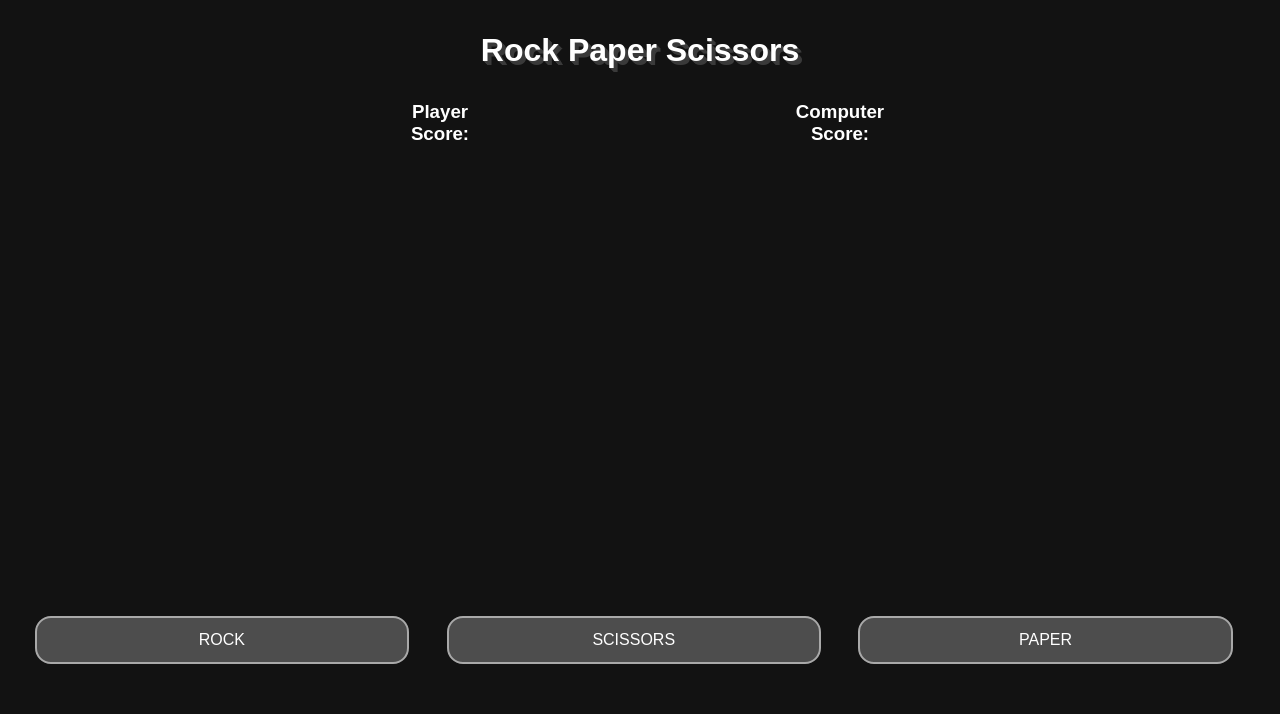
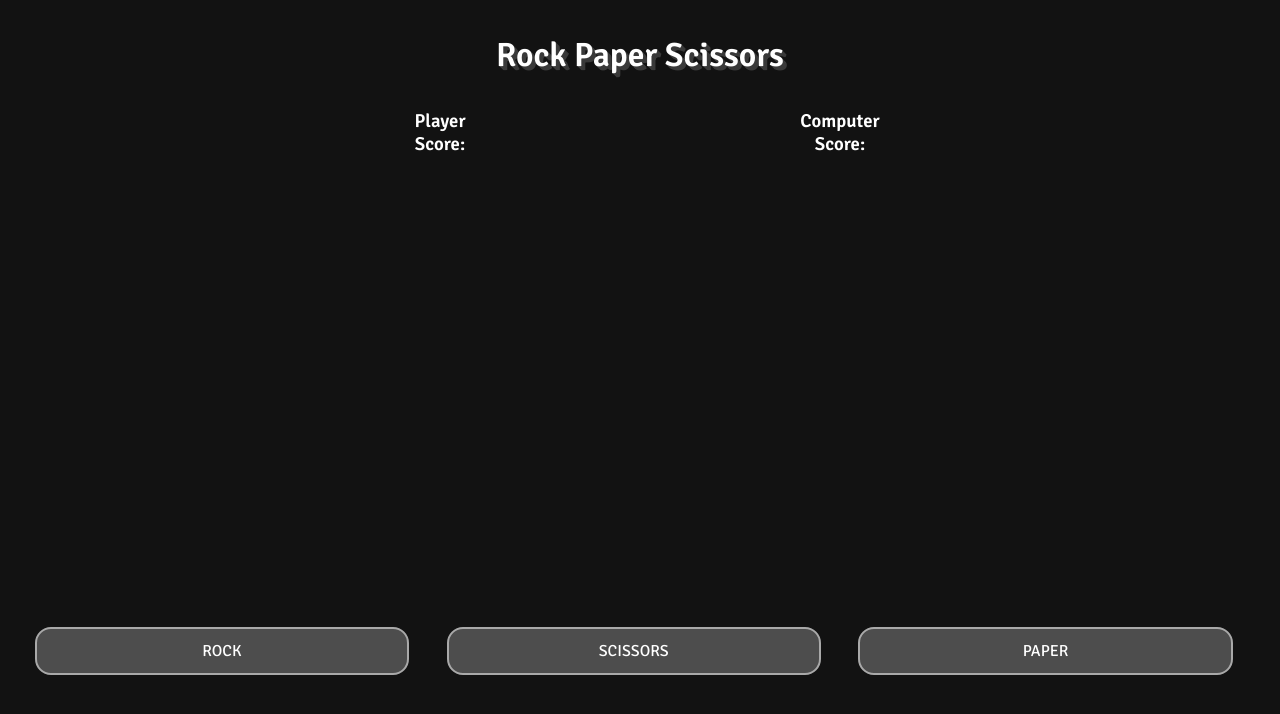
Before and after one commit to Suraj-Gov/rock-paper-scissors, a plain HTML site: page index.html in a window 1280 px wide. Drawn offline with Linux system fonts and the light colour scheme.

Commit message:
Enabled Google Fonts.

```diff
--- a/index.css
+++ b/index.css
@@ -4,6 +4,7 @@
     background-color: #121212;
     color: white;
     user-select: none;
+    font-family: 'Signika', sans-serif;;
 }
 
 html {
@@ -21,14 +22,14 @@ html {
 }
 
 h1 {
-    font-family: 'Proxima Nova', sans-serif;
     margin: 1em;
-    font-size: 2em;
+    font-size: 2.1em;
     text-align: center;
     text-shadow: 1px 1px rgb(58, 58, 58),
                  2px 2px rgb(58, 58, 58),
                  3px 3px rgb(58, 58, 58),
                  4px 4px rgb(58, 58, 58);
+    font-weight: 600;
 
 }
 
@@ -46,12 +47,12 @@ h1 {
 
 h3 {
     text-align: center;
-    font-family: 'Proxima Nova', sans-serif;
+    font-weight: 600;
 }
 
 h2 {
     text-align: center;
-    font-family: 'Proxima Nova', sans-serif;
+    font-weight: 600;
 }
 
 .result-container {
@@ -67,6 +68,7 @@ h2 {
 }
 
 .option-button {
+    font-weight: 400;
     width: 30%;
     height: 3em;
     margin: 1.5%;
@@ -75,7 +77,6 @@ h2 {
     border: 2px solid darkgray;
     background-color: rgb(77, 77, 77);
     text-transform: uppercase;
-    font-family: 'Proxima Nova', sans-serif;
     color: white;
 }
 
@@ -96,6 +97,7 @@ h2 {
 
 .retry-button {
     width: 50%;
+    font-weight: 400;
     height: 3em;
     margin: 1.5%;
     border-radius: 1em;
@@ -103,7 +105,6 @@ h2 {
     border: 2px solid darkgray;
     background-color: rgb(177, 177, 177);
     text-transform: uppercase;
-    font-family: 'Proxima Nova', sans-serif;
     color: black;
 }
 
--- a/index.html
+++ b/index.html
@@ -5,6 +5,7 @@
     <meta name="viewport" content="width=device-width, initial-scale=1.0">
     <title>Rock Paper Scissors!</title>
     <link rel="stylesheet" href="./index.css">
+    <link href="https://fonts.googleapis.com/css2?family=Signika:wght@400;600&display=swap" rel="stylesheet">
 </head>
 <body>
     <div class="main-container">
```
